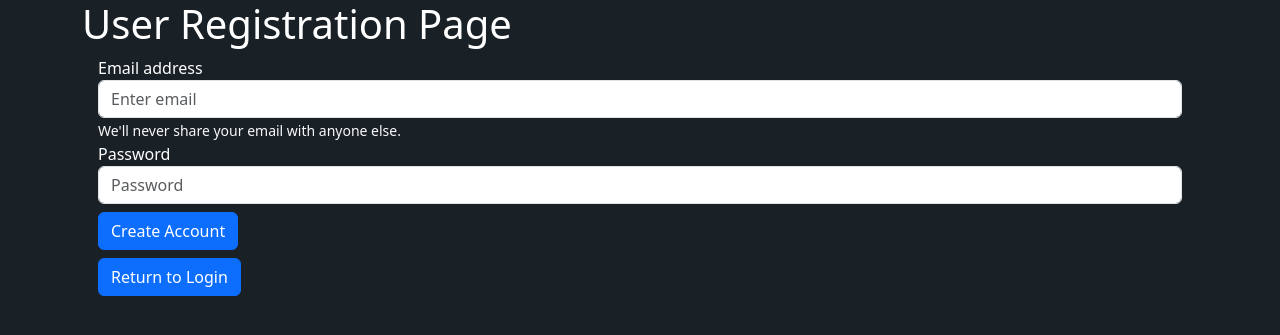
After one commit to Shugo0016/crime_database_website, a Flask app: page /register in a window 1280 px wide. The commit adds this page. Shown: the top 335 px of the page. Run offline with Flask 2, Linux system fonts and the light colour scheme.

Commit message:
Login Attempt 1

```diff
--- a/app.py
+++ b/app.py
@@ -2,9 +2,19 @@ from flask import Flask, render_template
 
 app = Flask(__name__)
 
+
 @app.route("/")
-def hello_world():
-    return render_template('home.html')
+def home():
+  return render_template('home.html')
+
+
+@app.route("/register")
+def reg():
+  return render_template('register.html')
+
+@app.route("/register1")
+def p():
+  return render_template('register.php')
 
 if __name__ == "__main__":
-  app.run(host = '0.0.0.0', debug = True)
+  app.run(host='0.0.0.0', debug=True)
--- /dev/null
+++ b/templates/register.html
@@ -0,0 +1,43 @@
+<!doctype html>
+<html lang="en">
+  <head>
+    <title>Crime DB</title>
+    <meta charset="utf-8">
+    <meta name="viewport" content="width=device-width, initial-scale=1">
+    <link href="https://cdn.jsdelivr.net/npm/bootstrap@5.3.0-alpha3/dist/css/bootstrap.min.css" rel="stylesheet" integrity="sha384-KK94CHFLLe+nY2dmCWGMq91rCGa5gtU4mk92HdvYe+M/SXH301p5ILy+dN9+nJOZ" crossorigin="anonymous">
+
+
+    <style>
+
+      #banner {
+        width: 100%;
+        height: 360px;
+        object-fit: cover;
+      }
+      body {
+        background-color: #192026;
+        color: white;
+      }
+
+    </style>
+  </head>
+  <body>
+    <div class = "container">
+      <h1>User Registration Page</h1>
+      <form action="{{ url_for('p') }}" class="form-inline" method="post">
+        <div class="form-group mx-sm-3 ">
+          <label>Email address</label>
+          <input type="email" class="form-control" id="createEmail" name="createEmail" aria-describedby="emailHelp" placeholder="Enter email">
+          <small id="emailHelp" class="form-text text-light" >We'll never share your email with anyone else.</small>
+        </div>
+        <div class="form-group mx-sm-3 mb-2">
+          <label class="sr-only">Password</label>
+          <input type="password" class="form-control" id="createPass" name="createPass" placeholder="Password">
+        </div>
+        <button type="submit" class="btn btn-primary mx-sm-3 mb-2">Create Account</button>
+      </form>
+      <a href="{{ url_for('home') }}" class="btn btn-primary mx-sm-3 mb-2">Return to Login</a>
+    </div>
+  </body>
+
+</html>
```
Also changed, not shown: templates/home.html (+13 -12 lines), 4 other files.
